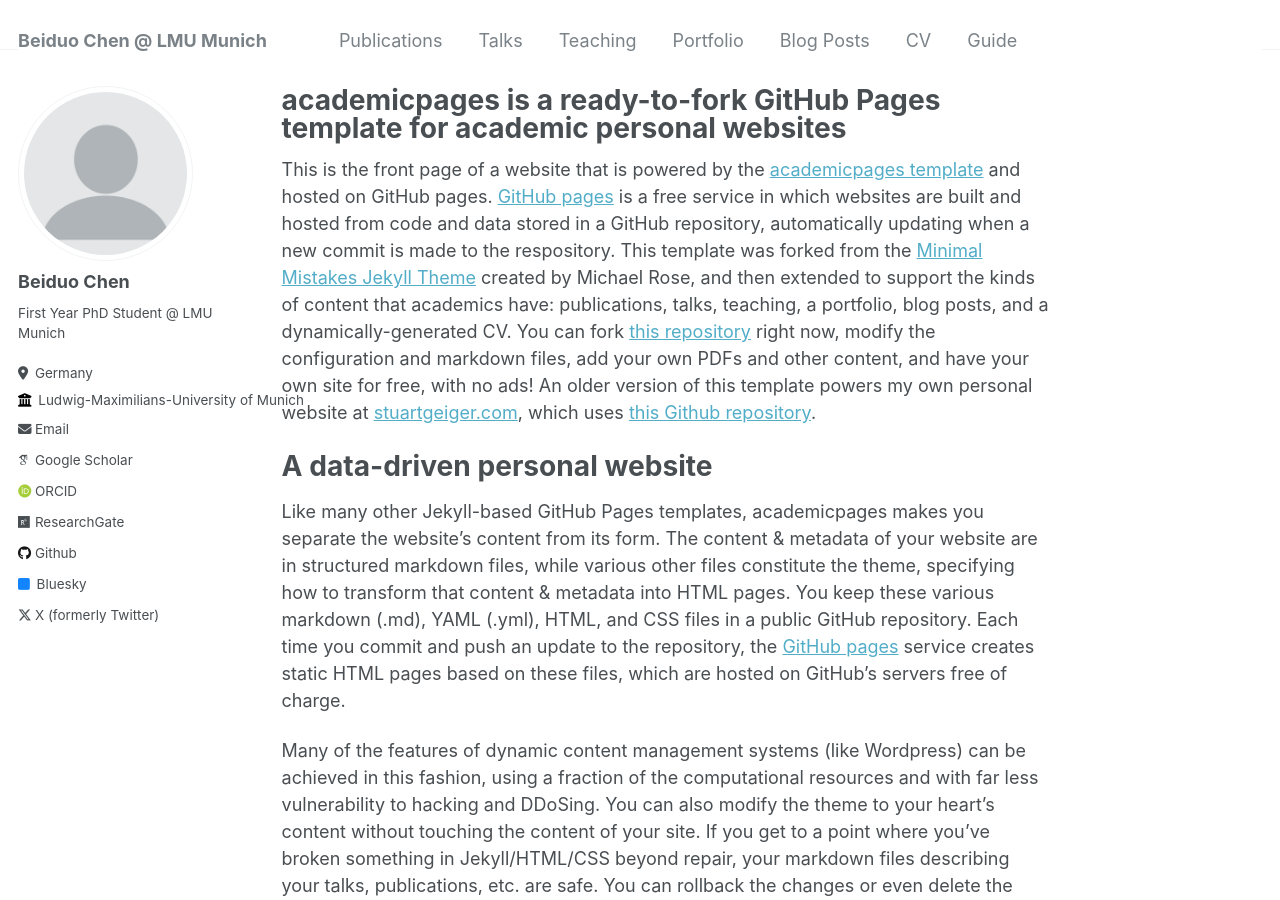
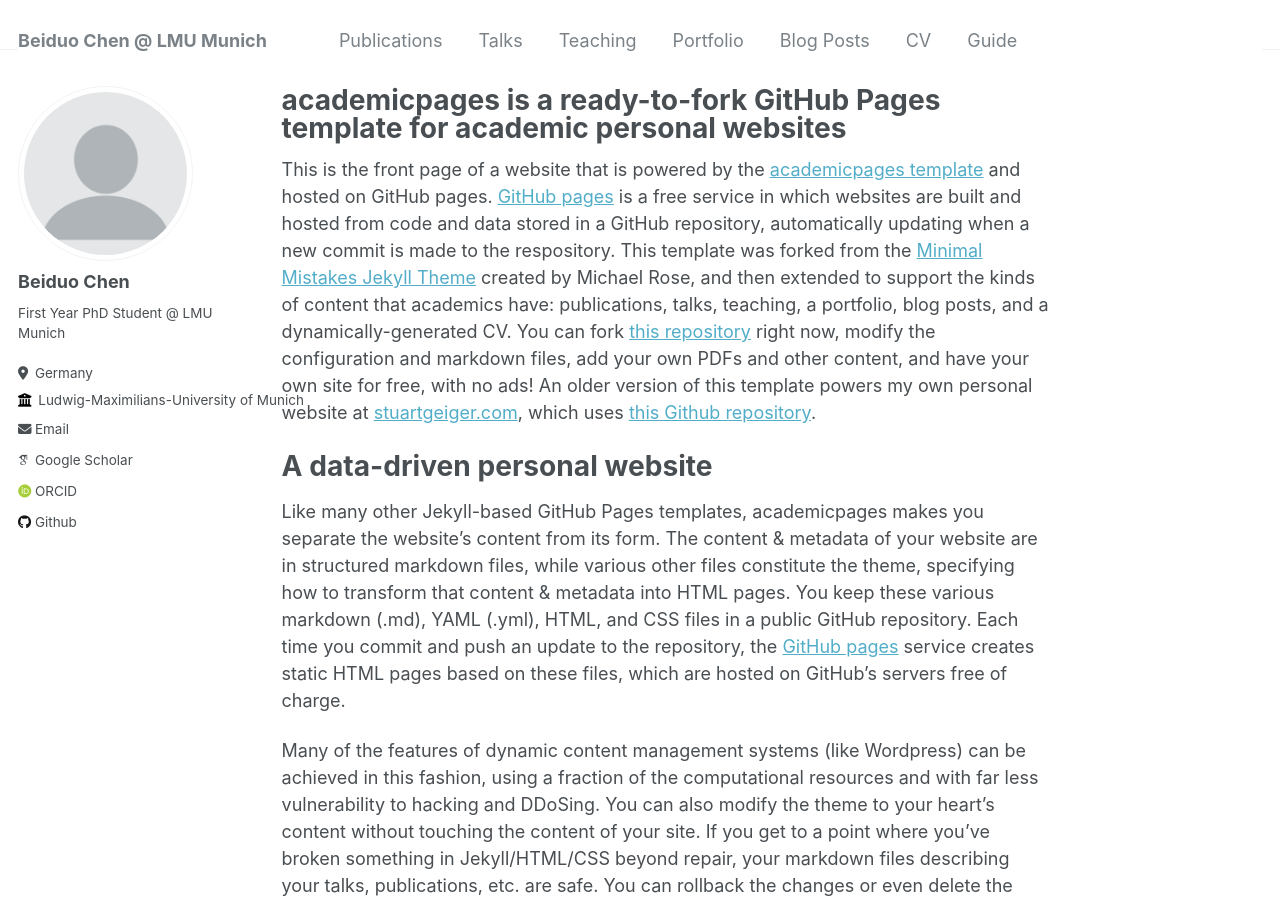
Before and after one commit to Mckysse/mckysse.github.io, a Jekyll site: the page built from _pages/about.md, in a window 1280 px wide and 900 px high. Built offline with Jekyll 4.4.1, drawn with Linux system fonts in a browser that asks for light colours; some web fonts are replaced; some of the changed lines change nothing that is shown.

Commit message:
Update _config.yml

```diff
--- a/_config.yml
+++ b/_config.yml
@@ -36,9 +36,10 @@
   googlescholar    : "https://scholar.google.com/citations?hl=en-US&user=YQbK4G4AAAAJ"
   # impactstory      : # URL
   orcid            : "https://orcid.org/0000-0002-3838-5466"
-  semanticscholar  : "https://www.semanticscholar.org/author/Beiduo-Chen/2108382686"
+  # semanticscholar  : "https://www.semanticscholar.org/author/Beiduo-Chen/2108382686"
+  # dblp             : "https://dblp.org/pid/314/7027.html"
   # pubmed           : "https://www.ncbi.nlm.nih.gov/pubmed/?term=john+snow"
-  researchgate     : "https://www.researchgate.net/profile/Beiduo_Chen"
+  # researchgate     : "https://www.researchgate.net/profile/Beiduo_Chen"
 
   # Repositories and software development
   bitbucket        : # Username - Update with your username on the site
@@ -49,7 +50,7 @@
   stackoverflow    : # User number or user number and name (i.e., use "1" or "1/jeff-atwood")
 
   # Social media
-  bluesky          : "bsky.app" # Replace this with you Bluesky username
+  # bluesky          : "bsky.app" # Replace this with you Bluesky username
   facebook         : # Username
   flickr           : # Username
   foursquare       : # Username
@@ -66,7 +67,8 @@
   steam            : # Username
   telegram         : # URL
   tumblr           : # Username
-  twitter          : "UniofOxford"  # Replace this with your X / Twitter handle
+  # twitter          : "UniofOxford"  # Replace this with your X / Twitter handle
+  X : Beiduo_Chen
   vine             : # Username
   weibo            : # Username
   wikipedia        : # Username
```
